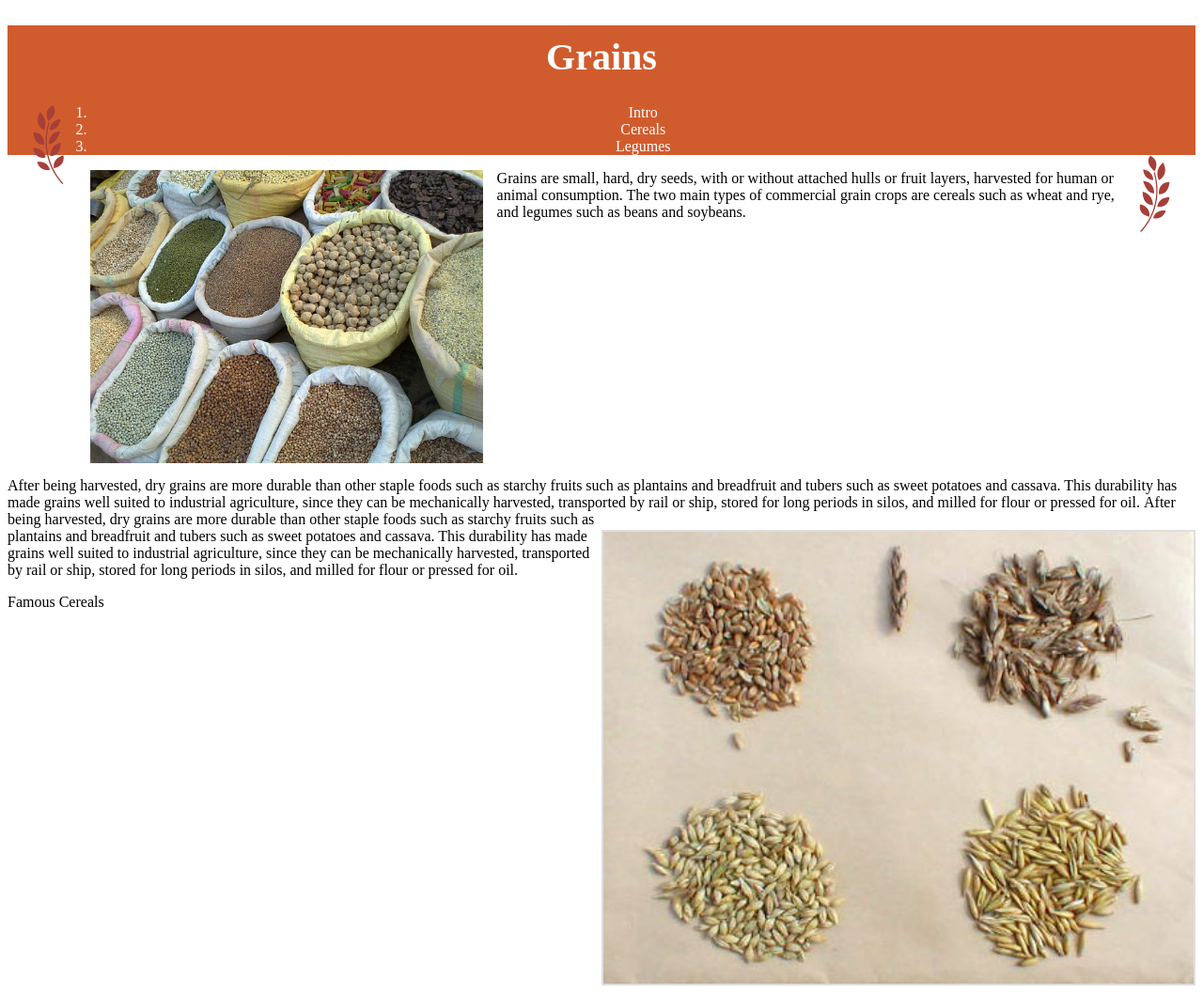
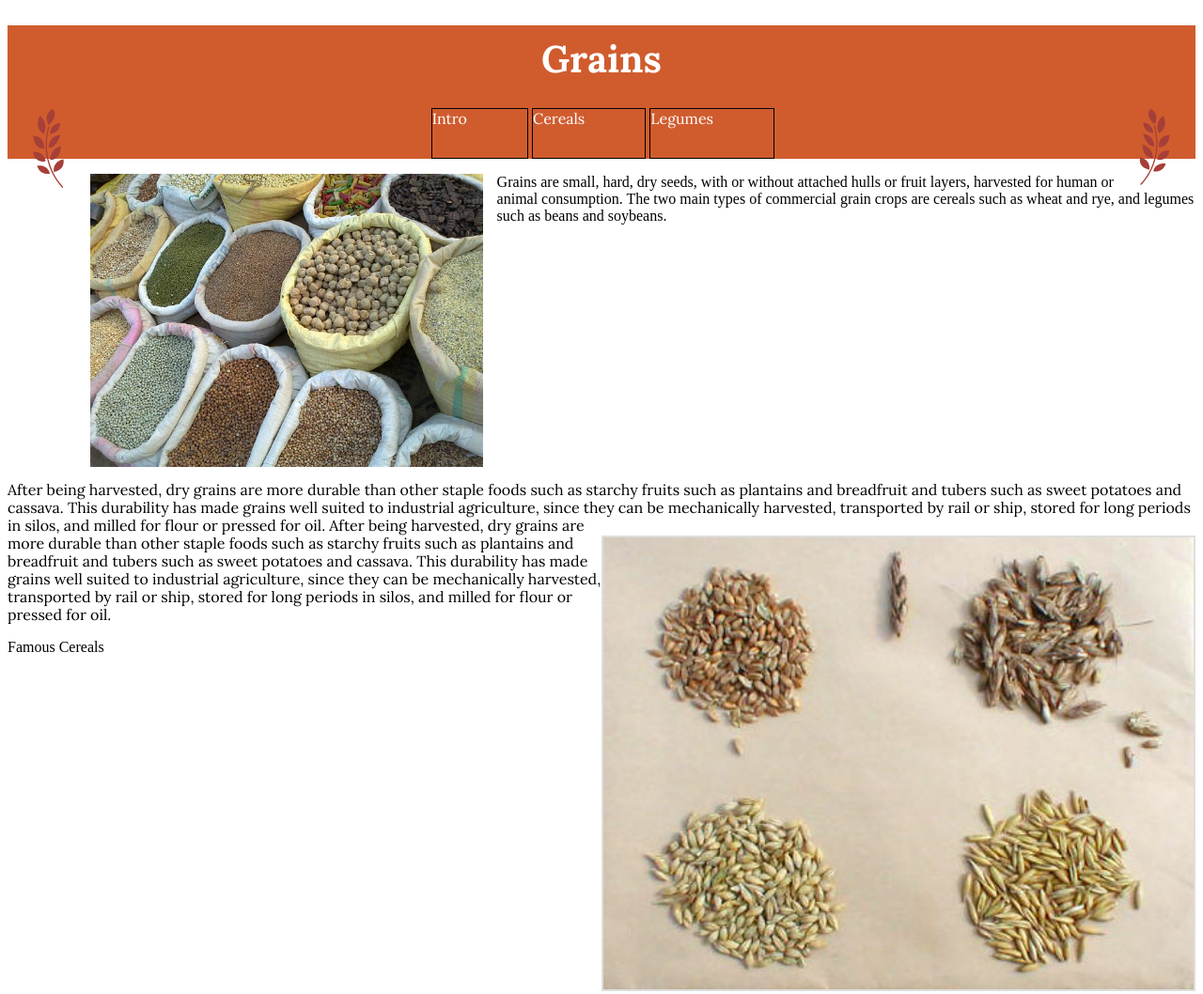
Before and after one commit to jenniferyaya/dsn1674-assignment-5, a plain HTML site: page index.html in a window 1280 px wide. Shown: the top 1058 px of the page at 94% size. Drawn offline with Linux system fonts and the light colour scheme.

Commit message:
Fixed header elements

```diff
--- a/css/main.css
+++ b/css/main.css
@@ -10,11 +10,13 @@ img {
 	width: 100%;
 }
 
+
 header {
 	background-color: #d05c2e;
 	color: #fff;
 	text-align: center;
 	margin-bottom: 15px;
+	clear: both;
 }
 
 .grain-l {
@@ -30,16 +32,24 @@ header {
 h1 {
 	font-size: 2.5em;
 	padding-top: 10px;
+	font-family: 'Lora', serif;
+	font-weight: bold;
 }
 
-nav li {
+li {
+	padding-right: 4em;
+	border: 0.10rem solid black;
+}
+
+ol li {
 	list-style-type: none;
 	display: inline-block;
-	padding: 0.5em;
+	padding-bottom: 2rem;
 	font-size: 1em;
+	font-family: 'Lora', serif;
 }
 
-nav li:hover {
+ol li:hover {
 	background-color: #a93f35;
 }
 
@@ -68,6 +78,9 @@ nav li:hover {
 
 .p2 {
 	clear:both;
+	font-size: 16px;
+	line-height: 19px;
+	font-family: 'Lora', serif;
 }
 
 h2 {
@@ -76,11 +89,13 @@ h2 {
 	color: #fff;
 	padding: 15px;
 	clear: left;
+	font-family: 'Lora', serif;
 }
 
 h3 {
 	padding: 10px;
 	text-align: center;
+	font-family: 'Lora', serif;
 }
 
 figure {
--- a/index.html
+++ b/index.html
@@ -4,11 +4,11 @@
 		<meta charset="utf-8">
 		<title>Grains</title>
 		<link href="css/main.css" rel="stylesheet">
-	</head>
+		<link href='http://fonts.googleapis.com/css?family=Lora' rel='stylesheet' type='text/css'>
+		<link href='http://fonts.googleapis.com/css?family=Lora:700' rel='stylesheet' type='text/css'>
 
 	<body>
 
-<div>
 	<main>
 	<header>
 		<h1>Grains</h1>
@@ -31,7 +31,8 @@
 
 	<img class="first-one" src="images/grains.jpg" alt="A picture different types of grains are shown"
 
-		<p>Grains are small, hard, dry seeds, with or without attached hulls or fruit layers, harvested for human or animal consumption. The two main types of commercial grain crops are cereals such as wheat and rye, and legumes such as beans and soybeans.	<p class="p2">After being harvested, dry grains are more durable than other staple foods such as starchy fruits such as plantains and breadfruit and tubers such as sweet potatoes and cassava. This durability has made grains well suited to industrial agriculture, since they can be mechanically harvested, transported by rail or ship, stored for long periods in silos, and milled for flour or pressed for oil.
+		<p class="grains">Grains are small, hard, dry seeds, with or without attached hulls or fruit layers, harvested for human or animal consumption. The two main types of commercial grain crops are cereals such as wheat and rye, and legumes such as beans and soybeans.</p>
+		<p class="p2">After being harvested, dry grains are more durable than other staple foods such as starchy fruits such as plantains and breadfruit and tubers such as sweet potatoes and cassava. This durability has made grains well suited to industrial agriculture, since they can be mechanically harvested, transported by rail or ship, stored for long periods in silos, and milled for flour or pressed for oil.
 
 	<img class="cereals" src="images/cereals.jpg" alt="An image of different cereals"
 		<p class="p2">After being harvested, dry grains are more durable than other staple foods such as starchy fruits such as plantains and breadfruit and tubers such as sweet potatoes and cassava. This durability has made grains well suited to industrial agriculture, since they can be mechanically harvested, transported by rail or ship, stored for long periods in silos, and milled for flour or pressed for oil.</p>
```
